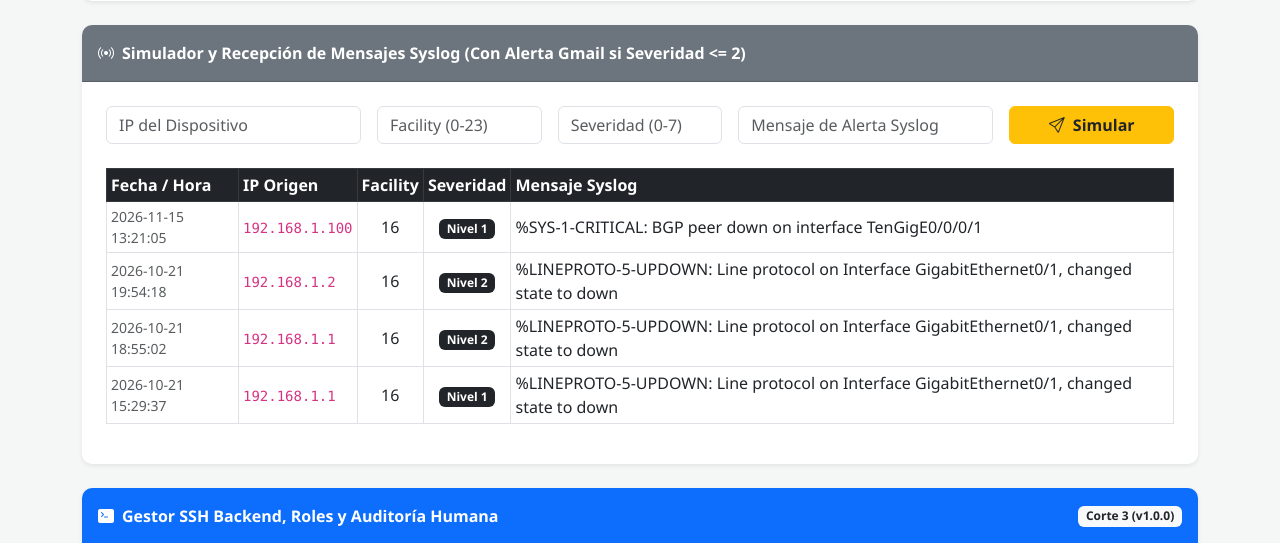
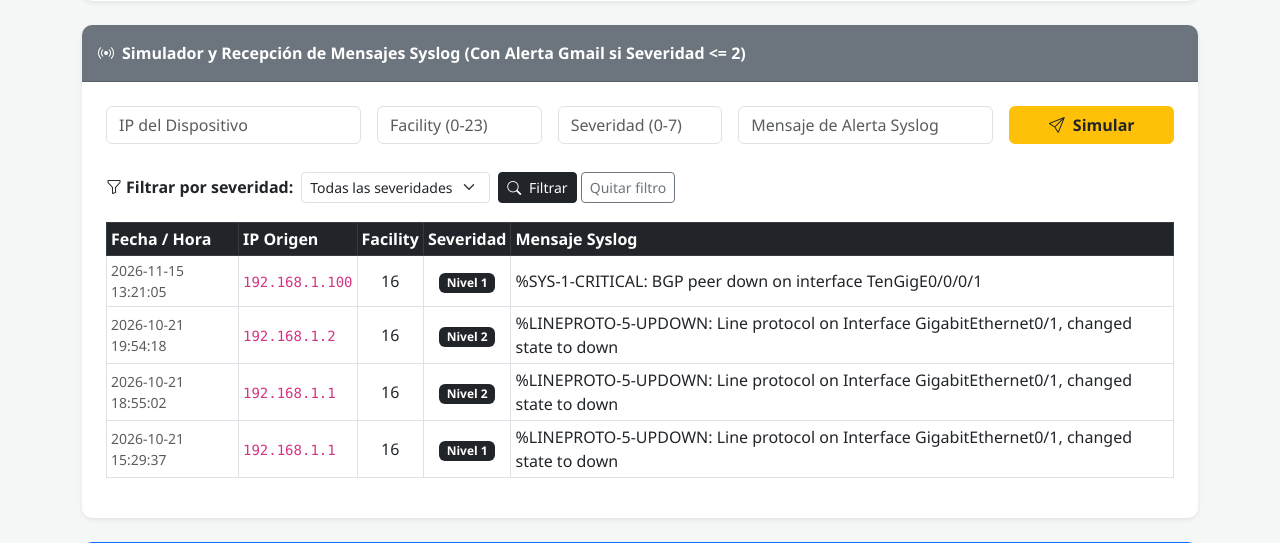
Before and after one commit to linagutierrez21/noc-syslog-inteligente, a FastAPI app: page / in a window 1280 px wide. Shown: the part 896-1439 px from the top of the page. Run offline with FastAPI, Linux system fonts and the light colour scheme; data comes from the database, SQL or seed files in the repository.

Commit message:
Agregar filtro por severidad en la tabla de eventos Syslog

```diff
--- a/app/main.py
+++ b/app/main.py
@@ -1,3 +1,5 @@
+from typing import Optional
+
 from fastapi import FastAPI, Form, Request
 from fastapi.responses import HTMLResponse, RedirectResponse
 from fastapi.templating import Jinja2Templates
@@ -14,11 +16,23 @@ templates = Jinja2Templates(directory="app/templates")
 def startup_event():
     init_db()
 
+def obtener_eventos(conn, severity: Optional[str] = None):
+    """Devuelve los últimos eventos Syslog. Si llega una severidad válida (0 a 7), filtra por ese nivel."""
+    if severity and severity.isdigit() and 0 <= int(severity) <= 7:
+        return conn.execute(
+            "SELECT * FROM syslog_events WHERE severity = ? ORDER BY id DESC LIMIT 10",
+            (int(severity),)
+        ).fetchall()
+    return conn.execute("SELECT * FROM syslog_events ORDER BY id DESC LIMIT 10").fetchall()
+
 @app.get("/", response_class=HTMLResponse)
-def dashboard(request: Request):
+def dashboard(request: Request, severity: Optional[str] = None):
     conn = get_db_connection()
     devices = conn.execute("SELECT * FROM devices").fetchall()
-    events = conn.execute("SELECT * FROM syslog_events ORDER BY id DESC LIMIT 10").fetchall()
+
+    # Filtro por severidad: /?severity=1 muestra solo los eventos de nivel 1
+    events = obtener_eventos(conn, severity)
+
     # Traemos solo los incidentes que NO estén resueltos para mantener dinámico el dashboard
     incidents = conn.execute("SELECT * FROM incidents WHERE status != 'Resuelto'").fetchall()
 
@@ -34,7 +48,8 @@ def dashboard(request: Request):
             "devices": devices,
             "events": events,
             "incidents": incidents,
-            "audit_logs": audit_logs
+            "audit_logs": audit_logs,
+            "selected_severity": severity or ""
         }
     )
 
@@ -133,7 +148,7 @@ def run_console_command(request: Request, command: str = Form(...)):
 
     conn = get_db_connection()
     devices = conn.execute("SELECT * FROM devices").fetchall()
-    events = conn.execute("SELECT * FROM syslog_events ORDER BY id DESC LIMIT 10").fetchall()
+    events = obtener_eventos(conn)
     incidents = conn.execute("SELECT * FROM incidents WHERE status != 'Resuelto'").fetchall()
     audit_logs = conn.execute("SELECT * FROM ssh_audit_logs ORDER BY id DESC LIMIT 10").fetchall()
     conn.close()
@@ -146,6 +161,7 @@ def run_console_command(request: Request, command: str = Form(...)):
             "events": events,
             "incidents": incidents,
             "audit_logs": audit_logs,
+            "selected_severity": "",
             "console_result": result,
             "console_status": status_cmd,
             "last_command": command
--- a/app/templates/index.html
+++ b/app/templates/index.html
@@ -226,6 +226,30 @@
                     <div class="col-md-2"><button type="submit" class="btn btn-warning text-dark fw-semibold w-100"><i class="bi bi-send me-1"></i> Simular</button></div>
                 </form>
 
+                <!-- Filtro por severidad (0 a 7) de la tabla de eventos -->
+                <form action="/" method="GET" class="row g-2 mb-3 align-items-center">
+                    <div class="col-auto">
+                        <label class="col-form-label small fw-bold"><i class="bi bi-funnel me-1"></i>Filtrar por severidad:</label>
+                    </div>
+                    <div class="col-auto">
+                        <select name="severity" class="form-select form-select-sm">
+                            <option value="">Todas las severidades</option>
+                            {% for n in range(8) %}
+                            <option value="{{ n }}" {% if selected_severity == n|string %}selected{% endif %}>Nivel {{ n }}</option>
+                            {% endfor %}
+                        </select>
+                    </div>
+                    <div class="col-auto">
+                        <button type="submit" class="btn btn-sm btn-dark"><i class="bi bi-search me-1"></i> Filtrar</button>
+                        <a href="/" class="btn btn-sm btn-outline-secondary">Quitar filtro</a>
+                    </div>
+                    {% if selected_severity %}
+                    <div class="col-auto">
+                        <span class="badge bg-warning text-dark">Mostrando solo eventos de Nivel {{ selected_severity }}</span>
+                    </div>
+                    {% endif %}
+                </form>
+
                 <div class="table-responsive">
                     <table class="table table-sm table-bordered align-middle">
                         <thead class="table-dark">
```
